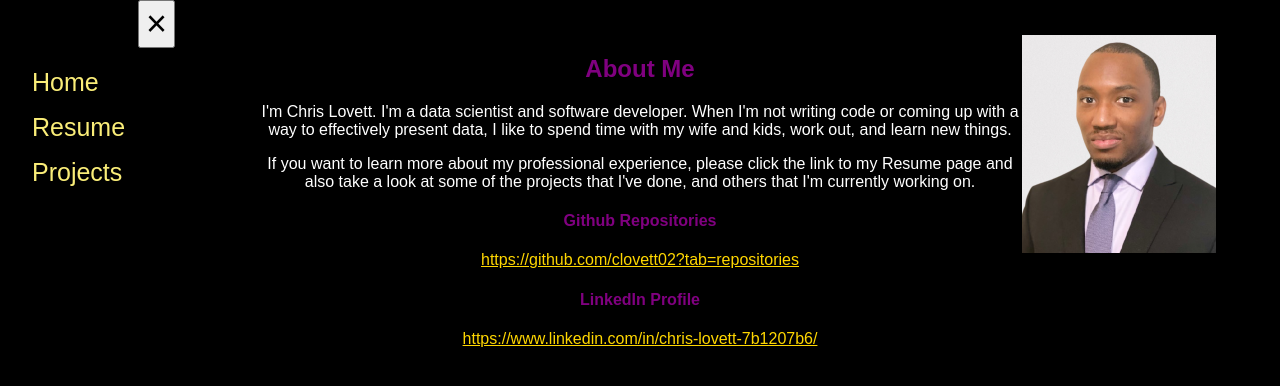
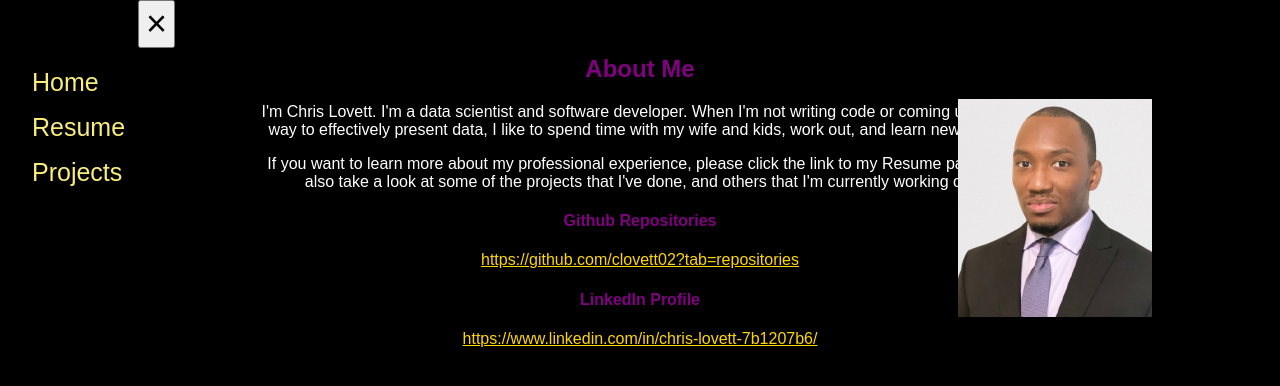
Before and after one commit to clovett02/clovett_website, a Flask app: page / in a window 1280 px wide. Shown: the top 386 px of the page. Run offline with Flask 2, Linux system fonts and the light colour scheme; some libraries are stand-ins or nearby versions.

Commit message:
Added padding to image

```diff
--- a/website/static/css/main.css
+++ b/website/static/css/main.css
@@ -79,6 +79,7 @@ p {
   .headshot img {
     position: absolute;
     right: 5%;
+    padding: 5%;
   }
 
   .body{
```
